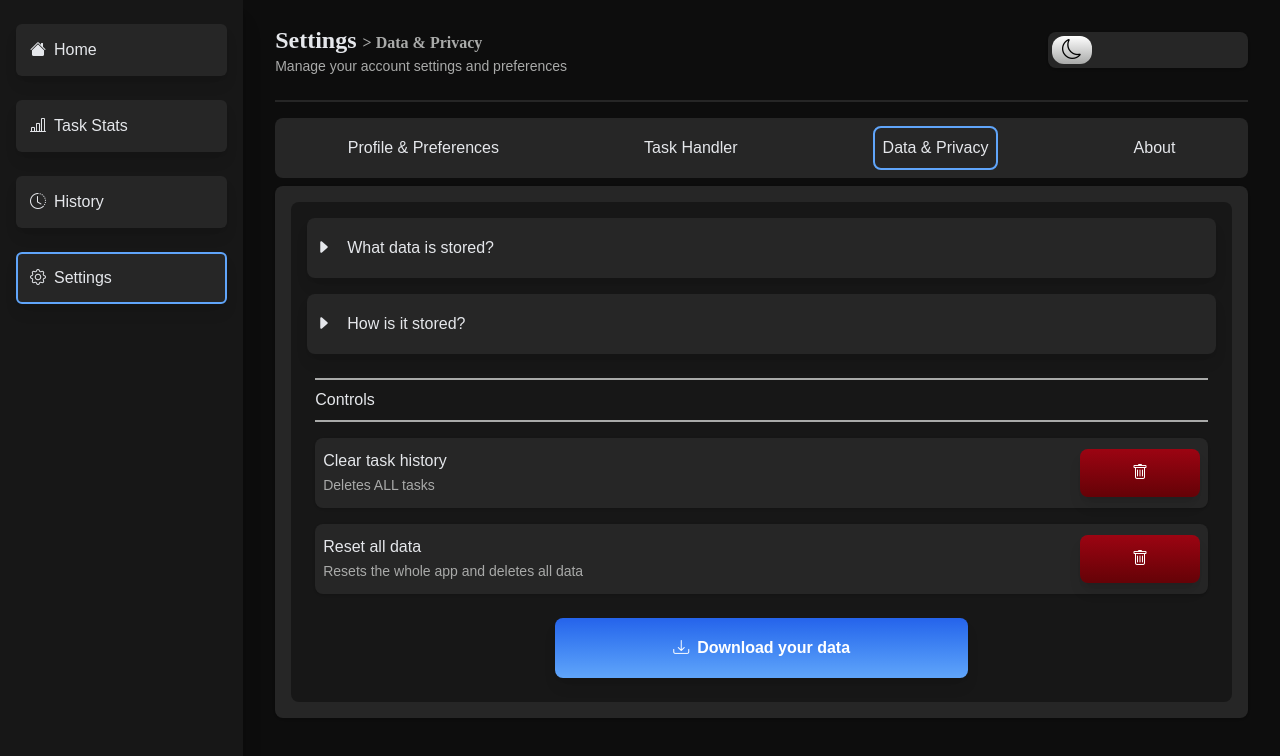
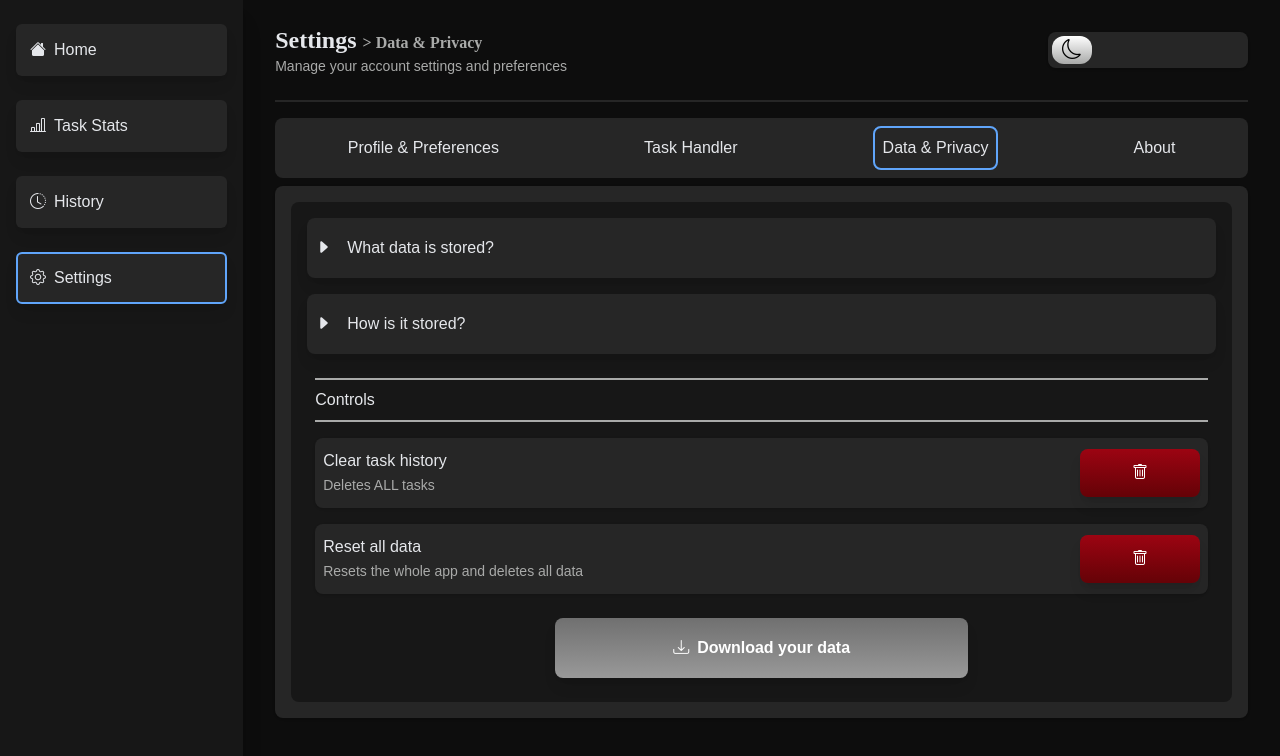
Before and after one commit to theinternetfae/Optima-V.2, a React (Vite) app: page /settings/dataPrivacy in a window 1280 px wide. Shown: the top 756 px of the page. Built offline with nearby package versions, Linux system fonts and the light colour scheme; no server answers.

Commit message:
Flagging unfinished features

```diff
--- a/src/TaskStats.jsx
+++ b/src/TaskStats.jsx
@@ -427,7 +427,7 @@ function TaskStats() {
         <div className="full-stats-cont">
 
             <div className="stats-header">
-                <button className="bi bi-lightbulb-fill tips"></button>
+                <button className="bi bi-lightbulb-fill tips" onClick={() => alert("Feature coming soon!")}></button>
                 <select name="task-selected" value={selectedId} onChange={e => {
 
                     uniqueTasks.forEach(task => {
--- a/src/components/WelcomeBack.jsx
+++ b/src/components/WelcomeBack.jsx
@@ -133,7 +133,9 @@ function WelcomeBack() {
 
                 </div>
 
-                <p className="cursor-pointer text-start mt-8 text-sm text-grey">Forgot password?</p>
+                <p className="cursor-pointer text-start mt-8 text-sm text-grey" onClick={() =>
+                    alert("Feature coming soon!")
+                }>Forgot password?</p>
 
                 <button type="button" className="button" onClick={() => signIn()}>
                     Sign In
--- a/src/index.css
+++ b/src/index.css
@@ -223,11 +223,8 @@ input[type="number"]::-webkit-outer-spin-button {
     }
 
     .tips {
-        @apply text-xl cursor-pointer transition ease-in-out duration-300 md:text-2xl;
-    }
-
-    .tips:hover {
-        @apply text-accentprimary;
+        @apply text-xl cursor-pointer transition ease-in-out duration-300 md:text-2xl text-grey;
+        /* hover:text-accentprimary */
     }
 
     .emoji-picker {
@@ -990,7 +987,8 @@ input[type="number"]::-webkit-outer-spin-button {
                     }
 
                     .download-data {
-                        @apply h-15 rounded-lg mx-60 mt-2 bg-gradient-to-b from-accentsecondary to-accentprimary text-white shadow-lg font-bold cursor-pointer active:scale-95 flex gap-2 justify-center items-center;
+                        @apply h-15 rounded-lg mx-60 mt-2 bg-gradient-to-b from-[#707070] to-[#999999] text-white shadow-lg font-bold cursor-pointer active:scale-95 flex gap-2 justify-center items-center;
+                        /* bg-gradient-to-b from-accentsecondary to-accentprimary */
                     }
                 }
             }
--- a/src/settingsComponents/DataPrivacy.jsx
+++ b/src/settingsComponents/DataPrivacy.jsx
@@ -86,7 +86,7 @@ function DataPrivacy() {
                         <button className="bi bi-trash" onClick={() => setAlertTwo(prev => !prev)}></button>
                     </div>
 
-                    <button className="download-data">
+                    <button className="download-data" onClick={() => alert("Feature coming soon!")}>
                         <i className="bi bi-download"></i>
                         <span>Download your data</span>
                     </button>
--- a/src/settingsComponents/Profile.jsx
+++ b/src/settingsComponents/Profile.jsx
@@ -181,7 +181,8 @@ function Profile() {
 
                     <p>Daily quote</p>
 
-                    <div className={`toggle ${userData?.quote && "bg-[var(--color-accentprimary)]"}`} onClick={() => setQuote()}>
+                    {/* Set quote function for this already created above */}
+                    <div className={`toggle ${userData?.quote && "bg-[var(--color-accentprimary)]"}`} onClick={() => alert("Feature coming soon!")}>
                         <div className={`ball ease duration-800 ${userData?.quote && "translate-x-9 md:translate-x-43"}`}></div>
                     </div>
 
```
